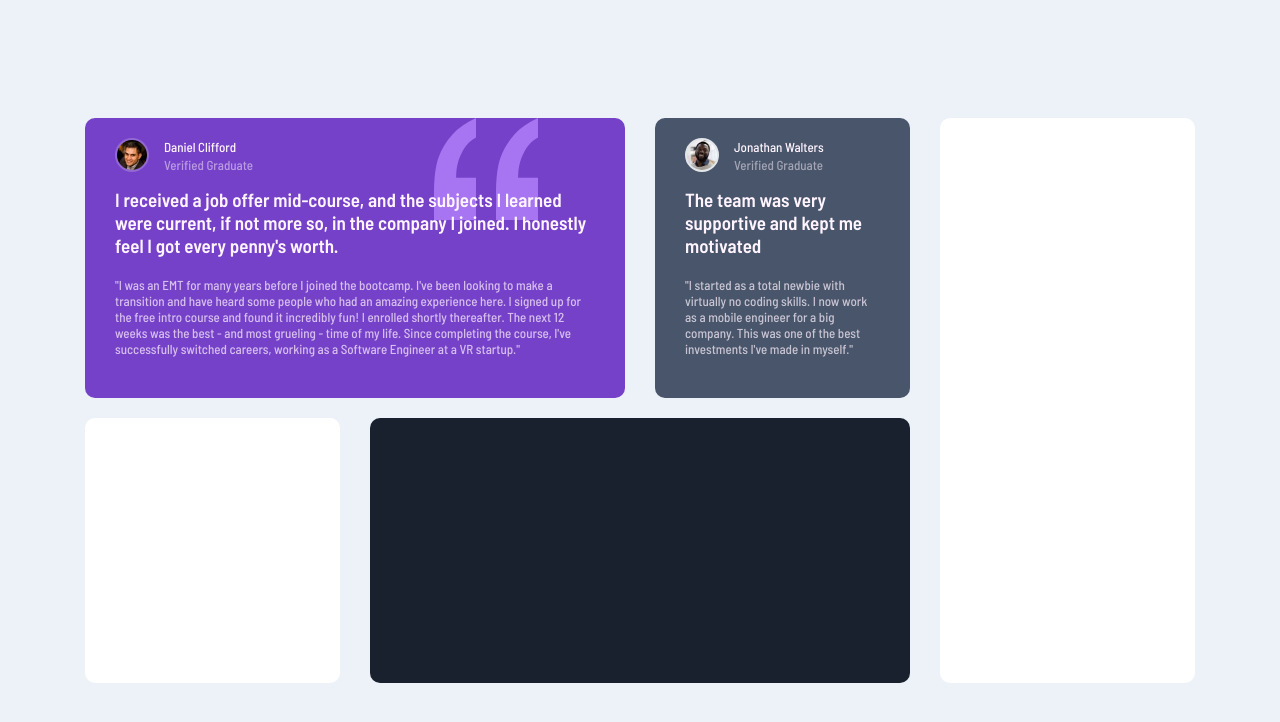
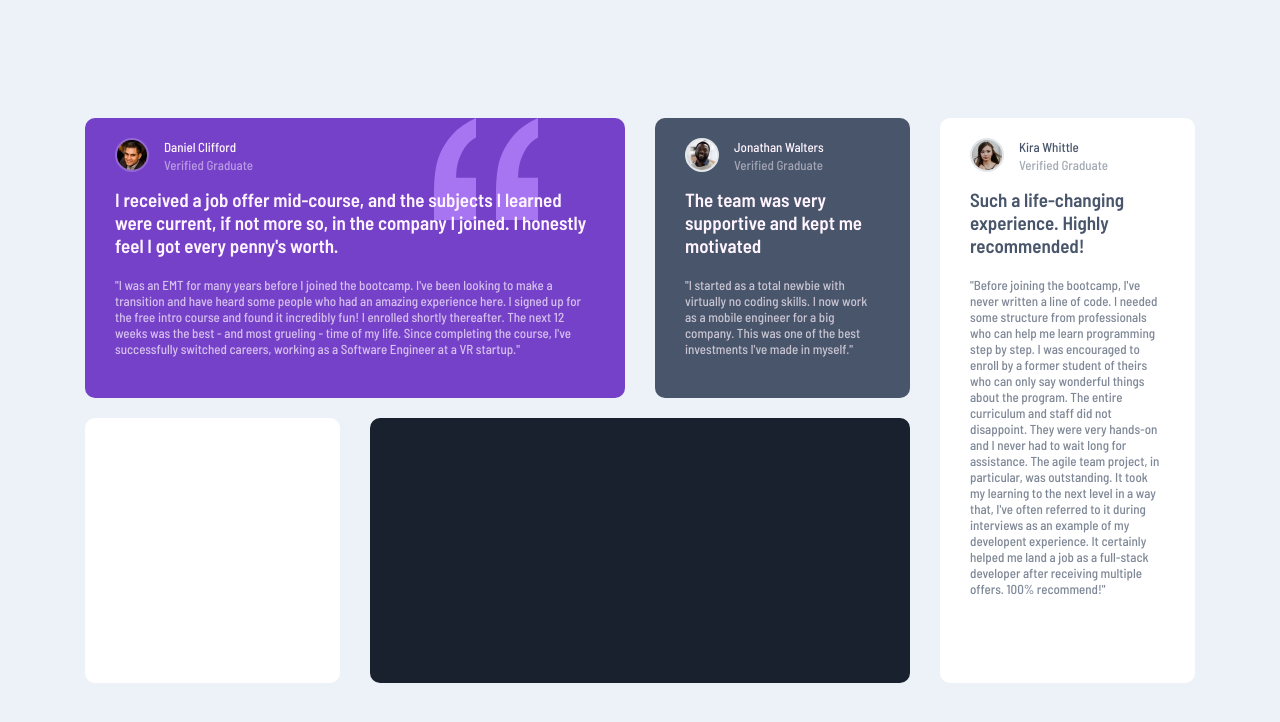
Before and after one commit to danielopq/testimonials, a plain HTML site: page index.html in a window 1280 px wide. Drawn offline with Linux system fonts and the light colour scheme.

Commit message:
third user done

```diff
--- a/css/stylesheet.css
+++ b/css/stylesheet.css
@@ -61,6 +61,15 @@ body{
 	background-color: white;
 }
 
+#testimonial-three div[class="user-pic"]{
+	background-image:url("../images/image-kira.jpg");
+	border-color: #e2e6e9;
+}
+
+#testimonial-three div{
+	color: hsl(217, 19%, 35%);
+}
+
 #testimonial-four{
 	grid-area: test4;
 	background-color: white;
--- a/index.html
+++ b/index.html
@@ -40,7 +40,21 @@
 				"I started as a total newbie with virtually no coding skills. I now work as a mobile engineer for a big company. This was one of the best investments I've made in myself."
 			</div>
 		</div>
-		<div id="testimonial-three" class="testimonial"></div>
+		<div id="testimonial-three" class="testimonial">
+			<div class="user">
+				<div class="user-pic"></div>
+				<div class="user-details">
+					<div class="user-name">Kira Whittle</div>
+					<div class="user-verified">Verified Graduate</div>
+				</div>
+			</div>
+			<div class="testimonial-title">
+				Such a life-changing experience. Highly recommended!
+			</div>
+			<div class="testimonial-comment">
+				"Before joining the bootcamp, I've never written a line of code. I needed some structure from professionals who can help me learn programming step by step. I was encouraged to enroll by a former student of theirs who can only say wonderful things about the program. The entire curriculum and staff did not disappoint. They were very hands-on and I never had to wait long for assistance. The agile team project, in particular, was outstanding. It took my learning to the next level in a way that, I've often referred to it during interviews as an example of my developent experience. It certainly helped me land a job as a full-stack developer after receiving multiple offers. 100% recommend!"
+			</div>
+		</div>
 		<div id="testimonial-four" class="testimonial"></div>
 		<div id="testimonial-five" class="testimonial"></div>
 	</div>
```
